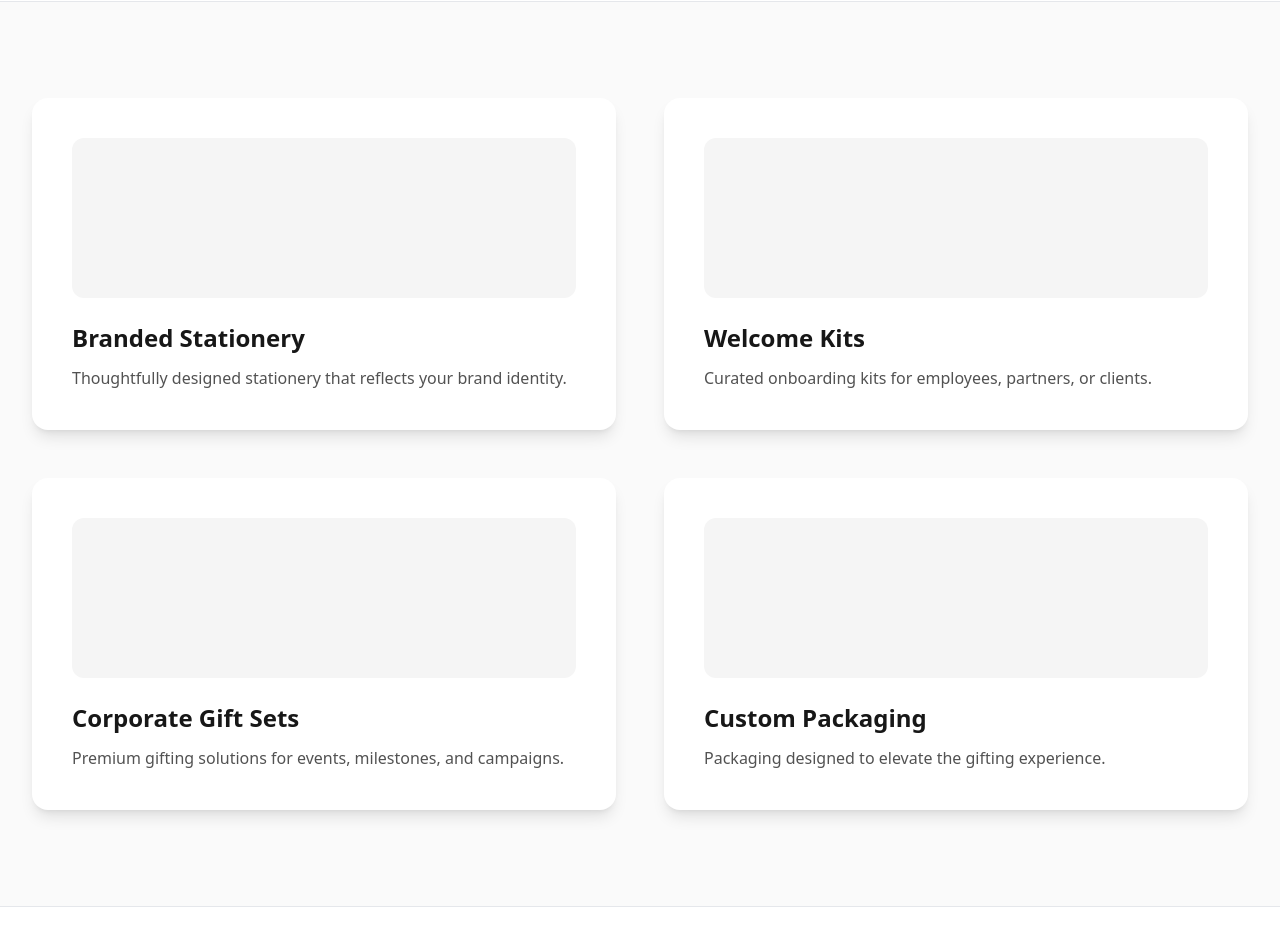
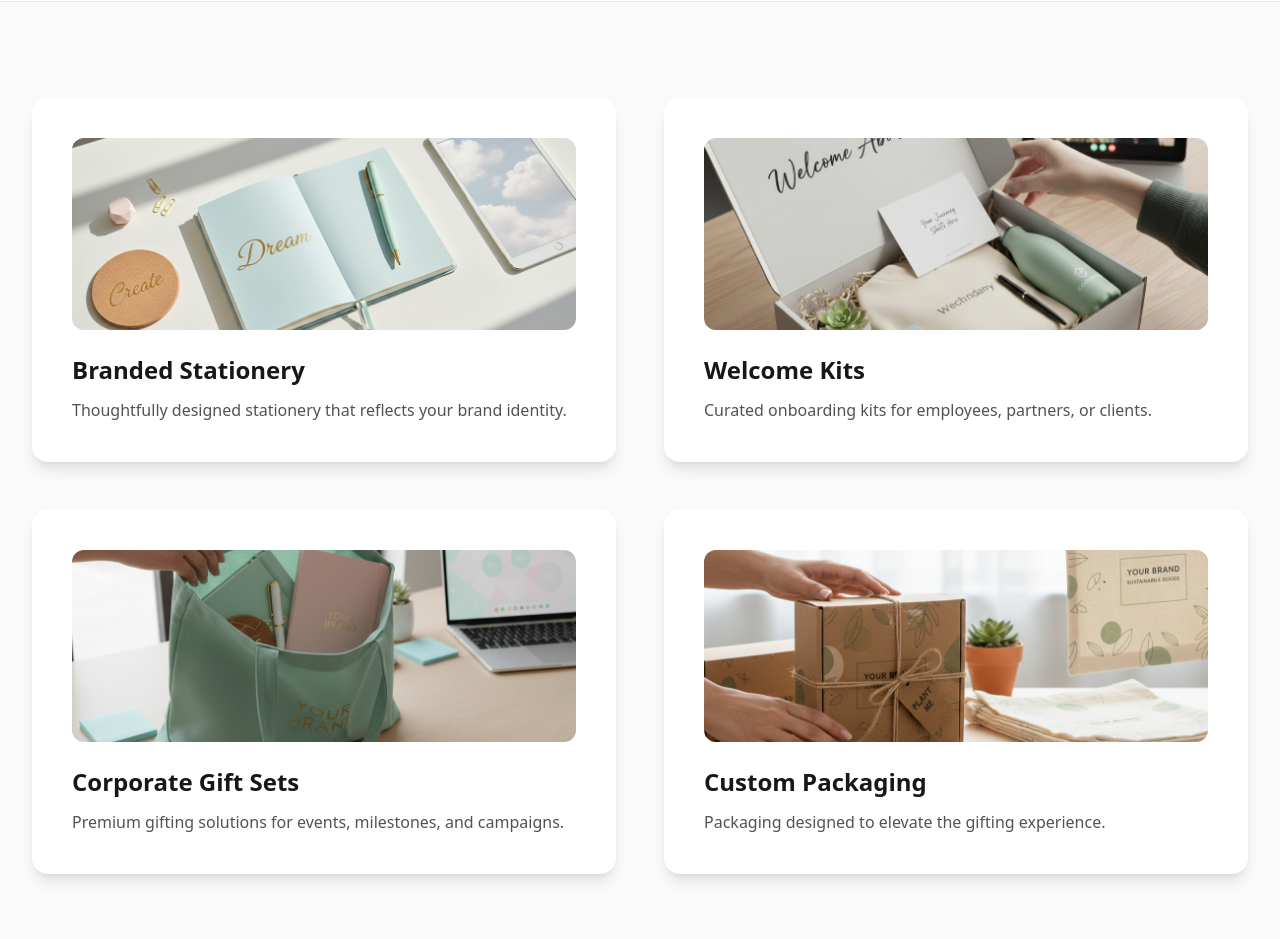
Before and after one commit to preshitpawar-beep/raya-website, a Next.js app: page /products in a window 1280 px wide. Shown: the part 700-1639 px from the top of the page. Built offline with nearby package versions, Linux system fonts and the light colour scheme.

Commit message:
Update page.js

```diff
--- a/app/products/page.js
+++ b/app/products/page.js
@@ -8,21 +8,25 @@ const products = [
     title: "Branded Stationery",
     desc: "Thoughtfully designed stationery that reflects your brand identity.",
     href: "/products/branded-stationery",
+    image: "/images/products/branded-stationery.png",
   },
   {
     title: "Welcome Kits",
     desc: "Curated onboarding kits for employees, partners, or clients.",
     href: "/products/welcome-kits",
+    image: "/images/products/welcome-kits.png",
   },
   {
     title: "Corporate Gift Sets",
     desc: "Premium gifting solutions for events, milestones, and campaigns.",
-    href: "/products/corporate-gift-sets",
+    href: "/products/corporate-gifts",
+    image: "/images/products/corporate-gifts.png",
   },
   {
     title: "Custom Packaging",
     desc: "Packaging designed to elevate the gifting experience.",
     href: "/products/custom-packaging",
+    image: "/images/products/custom-packaging.png",
   },
 ];
 
@@ -83,7 +87,14 @@ export default function Products() {
             transition={{ delay: i * 0.1 }}
             className="block bg-white rounded-2xl shadow-lg p-10 hover:shadow-xl transition"
           >
-            <div className="h-40 bg-neutral-100 rounded-xl mb-6" />
+            <div className="h-48 rounded-xl mb-6 overflow-hidden bg-neutral-100">
+              <img
+                src={item.image}
+                alt={item.title}
+                className="w-full h-full object-cover"
+              />
+            </div>
+
             <h3 className="text-2xl font-semibold mb-3 text-neutral-900">
               {item.title}
             </h3>
```
Lines whose indentation alone changed are shown as unchanged.
